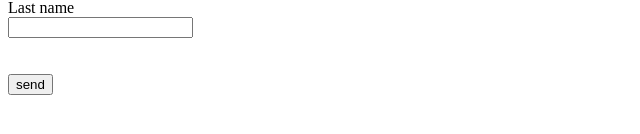
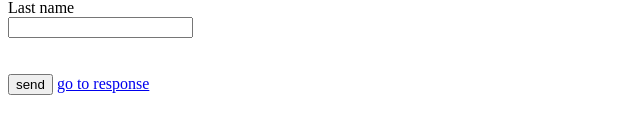
Before and after one commit to AnonymousStrange/first-web, a plain HTML site: page index.html in a window 1280 px wide. Shown: the part 124-258 px from the top of the page, without its empty margins (0-640 px from the left). Drawn offline with Linux system fonts and the light colour scheme.

Commit message:
Update index.html

```diff
--- a/index.html
+++ b/index.html
@@ -20,7 +20,7 @@ Last name<br>
 
 <input type="submit" value="send">
 <input type="hidden" name="_subject" value="enter subject"/>
-<a href="https://anonymousstrange.github.io/first-web/form response.html"/>
+<a href="https://anonymousstrange.github.io/first-web/form response.html">go to response</a>
 
 
 
```
